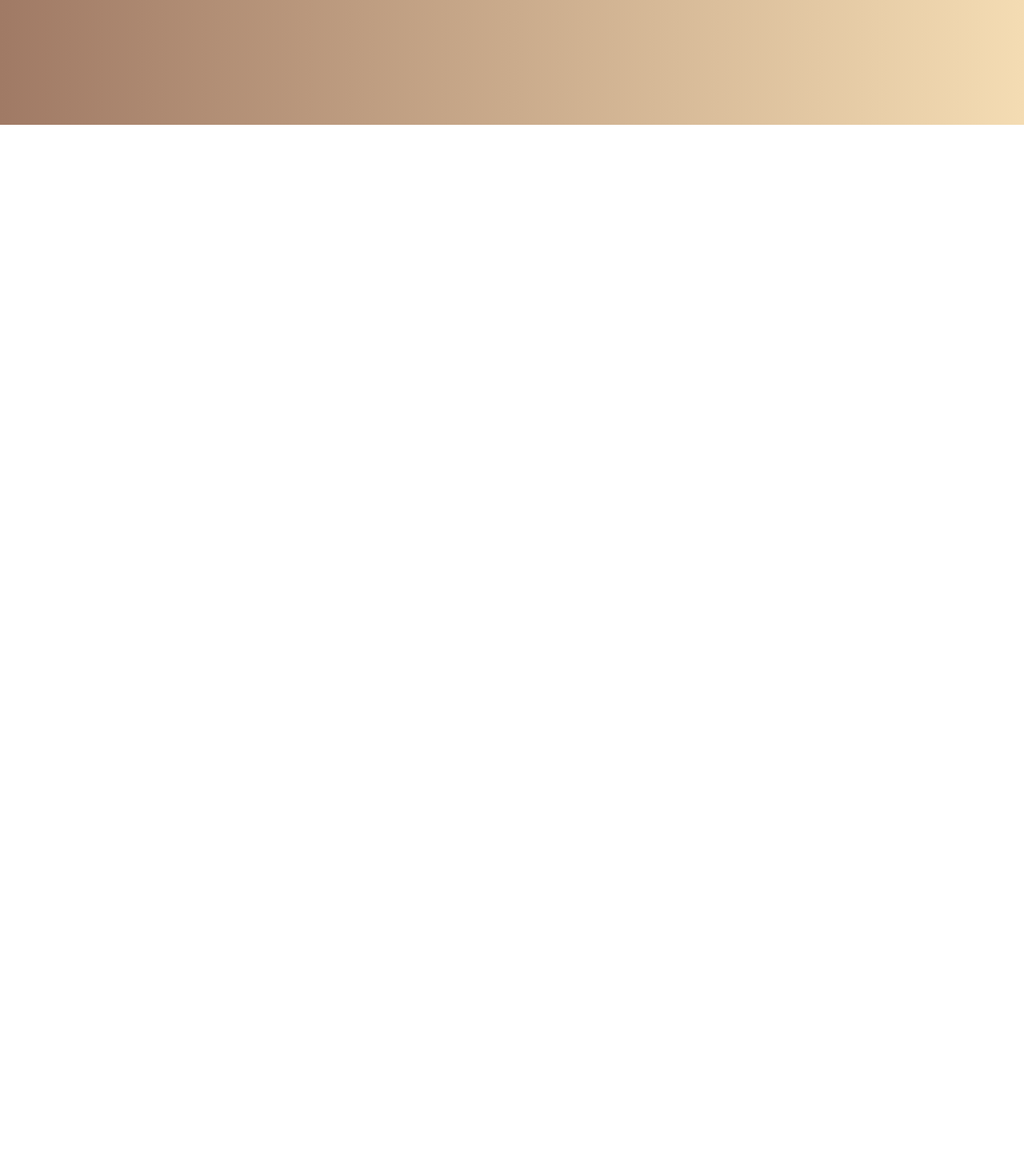
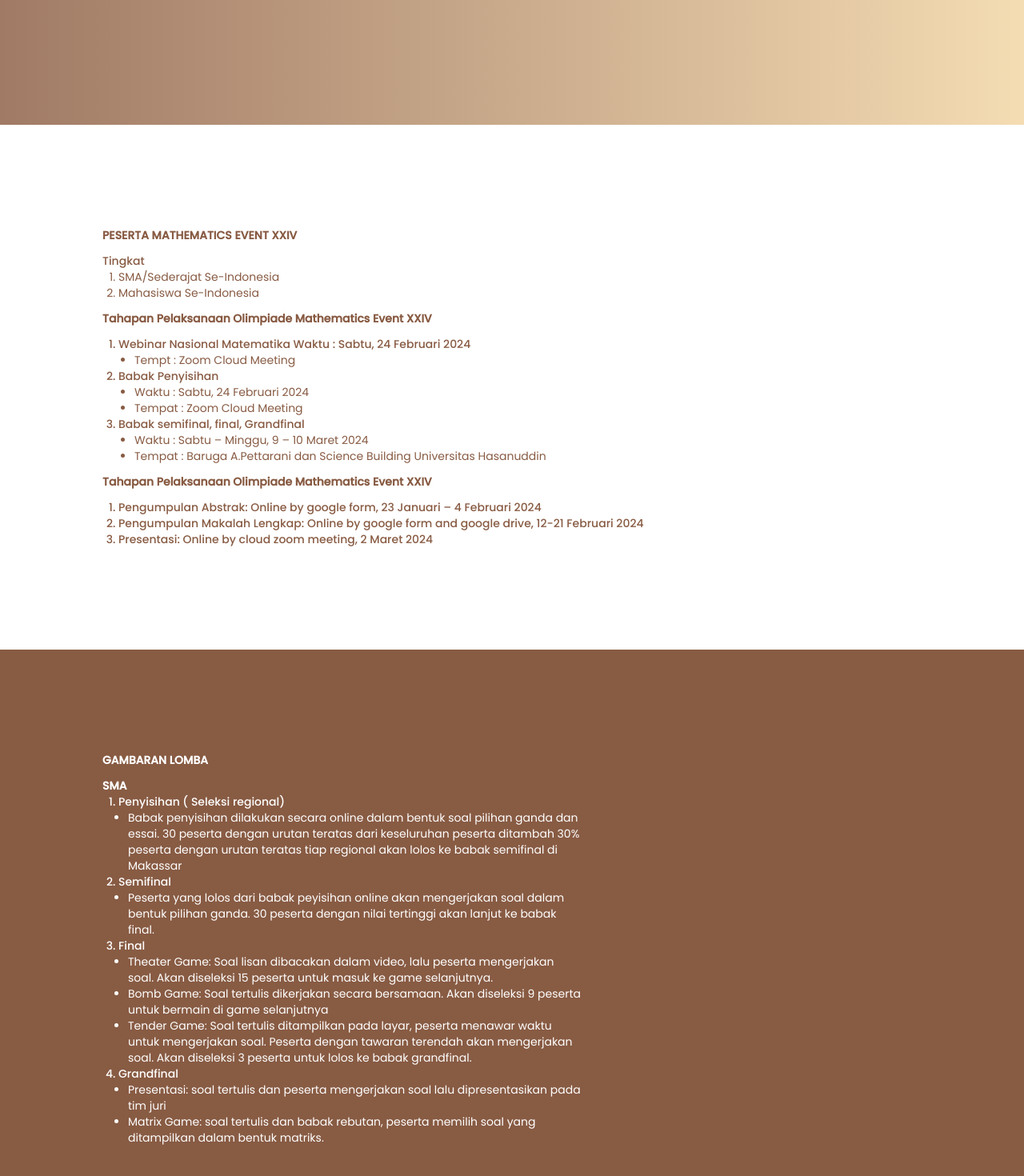
Before and after one commit to HajidRaihan/Mathematics-Event-App, a React (Vite) app in the folder frontend/: page / in a window 1280 px wide. Shown: the part 644-2114 px from the top of the page at 80% size. Before the commit the page ends 800 px from the top, so only its background shows below. Built offline with nearby package versions, Linux system fonts and the light colour scheme; no server answers.

Commit message:
tambah halaman home

```diff
--- a/frontend/src/pages/Home.jsx
+++ b/frontend/src/pages/Home.jsx
@@ -14,6 +14,7 @@ const Home = () => {
   }, []);
   const navigate = useNavigate();
   return (
+    <>
       <div className="background-main min-h-screen">
         <Navbar />
         <div className="max-w-[800px]">
@@ -28,8 +29,8 @@ const Home = () => {
             <p className="text-sm text-white">
               Mathematics Event adalah kompetisi matematika tahunan yang diadakan oleh Himpunan
               Mahasiswa Matematika Fakultas Matematika dan Ilmu Pengetahuan Alam Universitas
-            Hasanuddin (Himatika FMIPA Unhas) sebagai wadah untuk mengembangkan kualitas sumber daya
-            manusia dalam berpikir kritis dengan ilmu matematika. Mathematics Event merupakan
+              Hasanuddin (Himatika FMIPA Unhas) sebagai wadah untuk mengembangkan kualitas sumber
+              daya manusia dalam berpikir kritis dengan ilmu matematika. Mathematics Event merupakan
               kegiatan rutin dalam bentuk kompetisi matematika sebagai bentuk peran aktif Himatika
               FMIPA Unhas dalam mencerdaskan generasi Indonesia.
             </p>
@@ -42,6 +43,103 @@ const Home = () => {
           </div>
         </div>
       </div>
+
+      <div className="mx-32 my-32 text-sm text-primary flex flex-col gap-3">
+        <h3 className="font-bold">PESERTA MATHEMATICS EVENT XXIV</h3>
+        <div>
+          <p className="font-medium">Tingkat</p>
+          <ol className="list-decimal ml-5">
+            <li>SMA/Sederajat Se-Indonesia</li>
+            <li> Mahasiswa Se-Indonesia</li>
+          </ol>
+        </div>
+        <h3 className="font-bold">Tahapan Pelaksanaan Olimpiade Mathematics Event XXIV</h3>
+        <div>
+          <ol className="list-decimal ml-5">
+            <li className="font-medium">
+              Webinar Nasional Matematika Waktu : Sabtu, 24 Februari 2024
+            </li>
+            <ul className="list-disc ml-5">
+              <li>Tempt : Zoom Cloud Meeting</li>
+            </ul>
+            <li className="font-medium">Babak Penyisihan</li>
+            <ul className="list-disc ml-5">
+              <li>Waktu : Sabtu, 24 Februari 2024</li>
+              <li>Tempat : Zoom Cloud Meeting</li>
+            </ul>
+            <li className="font-medium">Babak semifinal, final, Grandfinal </li>
+            <ul className="list-disc ml-5">
+              <li>Waktu : Sabtu – Minggu, 9 – 10 Maret 2024 </li>
+              <li>Tempat : Baruga A.Pettarani dan Science Building Universitas Hasanuddin</li>
+            </ul>
+          </ol>
+        </div>
+        <h3 className="font-bold">Tahapan Pelaksanaan Olimpiade Mathematics Event XXIV</h3>
+        <ol className="list-decimal ml-5">
+          <li className="font-medium">
+            Pengumpulan Abstrak: Online by google form, 23 Januari – 4 Februari 2024
+          </li>
+          <li className="font-medium">
+            Pengumpulan Makalah Lengkap: Online by google form and google drive, 12-21 Februari 2024
+          </li>
+          <li className="font-medium">Presentasi: Online by cloud zoom meeting, 2 Maret 2024</li>
+        </ol>
+      </div>
+
+      <div className="bg-primary min-h-screen">
+        <div className="mx-32 max-w-[600px] py-32 text-sm text-white flex flex-col gap-3">
+          <h3 className="font-bold">GAMBARAN LOMBA</h3>
+          <div>
+            <h3 className="font-bold">SMA</h3>
+            <ul className="list-decimal  ml-5">
+              <li className="font-medium">Penyisihan ( Seleksi regional)</li>
+              <ol className="list-disc ml-3">
+                <li>
+                  Babak penyisihan dilakukan secara online dalam bentuk soal pilihan ganda dan
+                  essai. 30 peserta dengan urutan teratas dari keseluruhan peserta ditambah 30%
+                  peserta dengan urutan teratas tiap regional akan lolos ke babak semifinal di
+                  Makassar
+                </li>
+              </ol>
+              <li className="font-medium">Semifinal</li>
+              <ol className="list-disc ml-3">
+                <li>
+                  Peserta yang lolos dari babak peyisihan online akan mengerjakan soal dalam bentuk
+                  pilihan ganda. 30 peserta dengan nilai tertinggi akan lanjut ke babak final.
+                </li>
+              </ol>
+              <li className="font-medium">Final</li>
+              <ol className="list-disc ml-3">
+                <li>
+                  Theater Game: Soal lisan dibacakan dalam video, lalu peserta mengerjakan soal.
+                  Akan diseleksi 15 peserta untuk masuk ke game selanjutnya.
+                </li>
+                <li>
+                  Bomb Game: Soal tertulis dikerjakan secara bersamaan. Akan diseleksi 9 peserta
+                  untuk bermain di game selanjutnya
+                </li>
+                <li>
+                  Tender Game: Soal tertulis ditampilkan pada layar, peserta menawar waktu untuk
+                  mengerjakan soal. Peserta dengan tawaran terendah akan mengerjakan soal. Akan
+                  diseleksi 3 peserta untuk lolos ke babak grandfinal.
+                </li>
+              </ol>
+              <li className="font-medium">Grandfinal</li>
+              <ol className="list-disc ml-3">
+                <li>
+                  Presentasi: soal tertulis dan peserta mengerjakan soal lalu dipresentasikan pada
+                  tim juri
+                </li>
+                <li>
+                  Matrix Game: soal tertulis dan babak rebutan, peserta memilih soal yang
+                  ditampilkan dalam bentuk matriks.
+                </li>
+              </ol>
+            </ul>
+          </div>
+        </div>
+      </div>
+    </>
   );
 };
 
```
Lines whose indentation alone changed are shown as unchanged.
